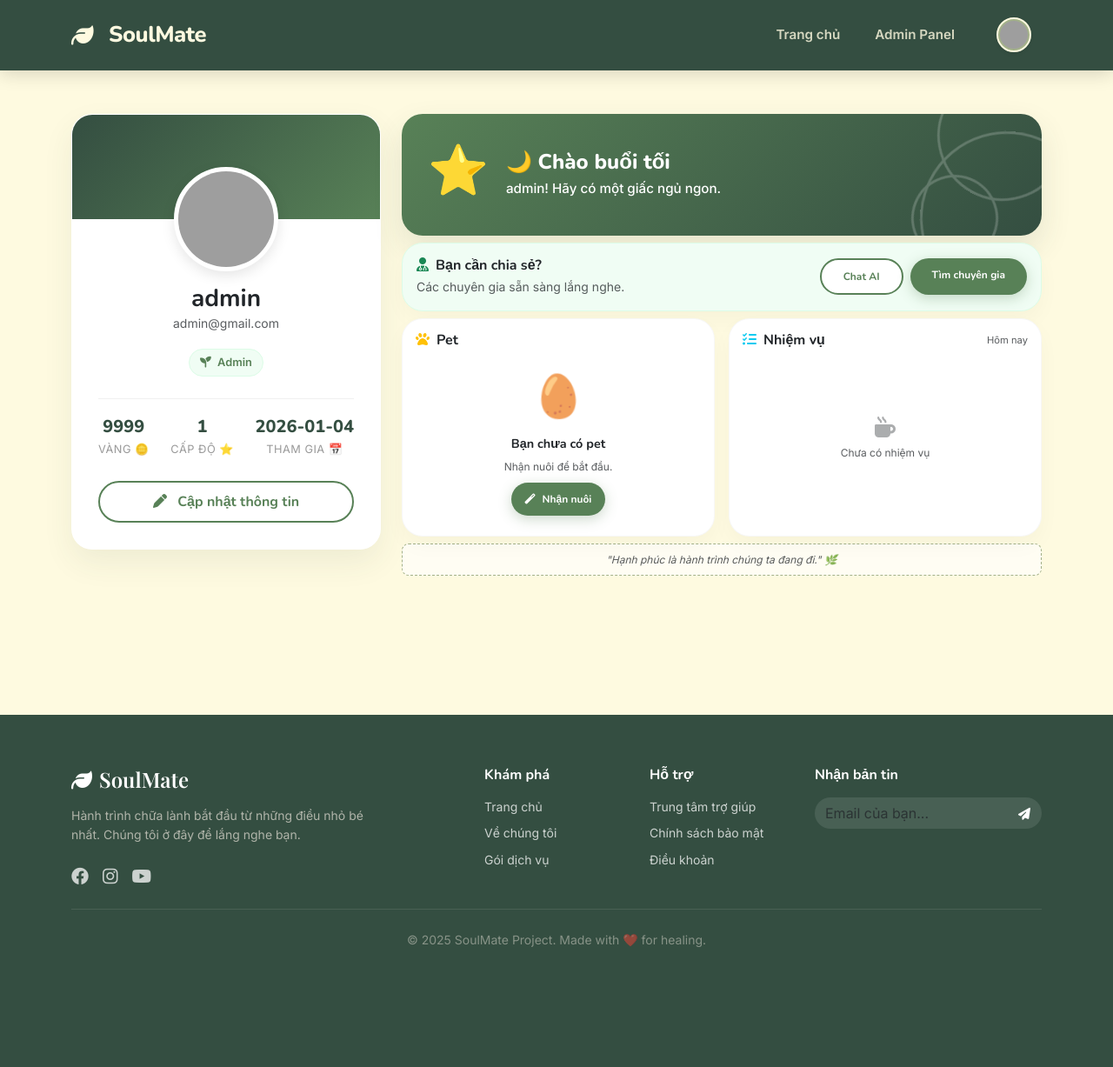
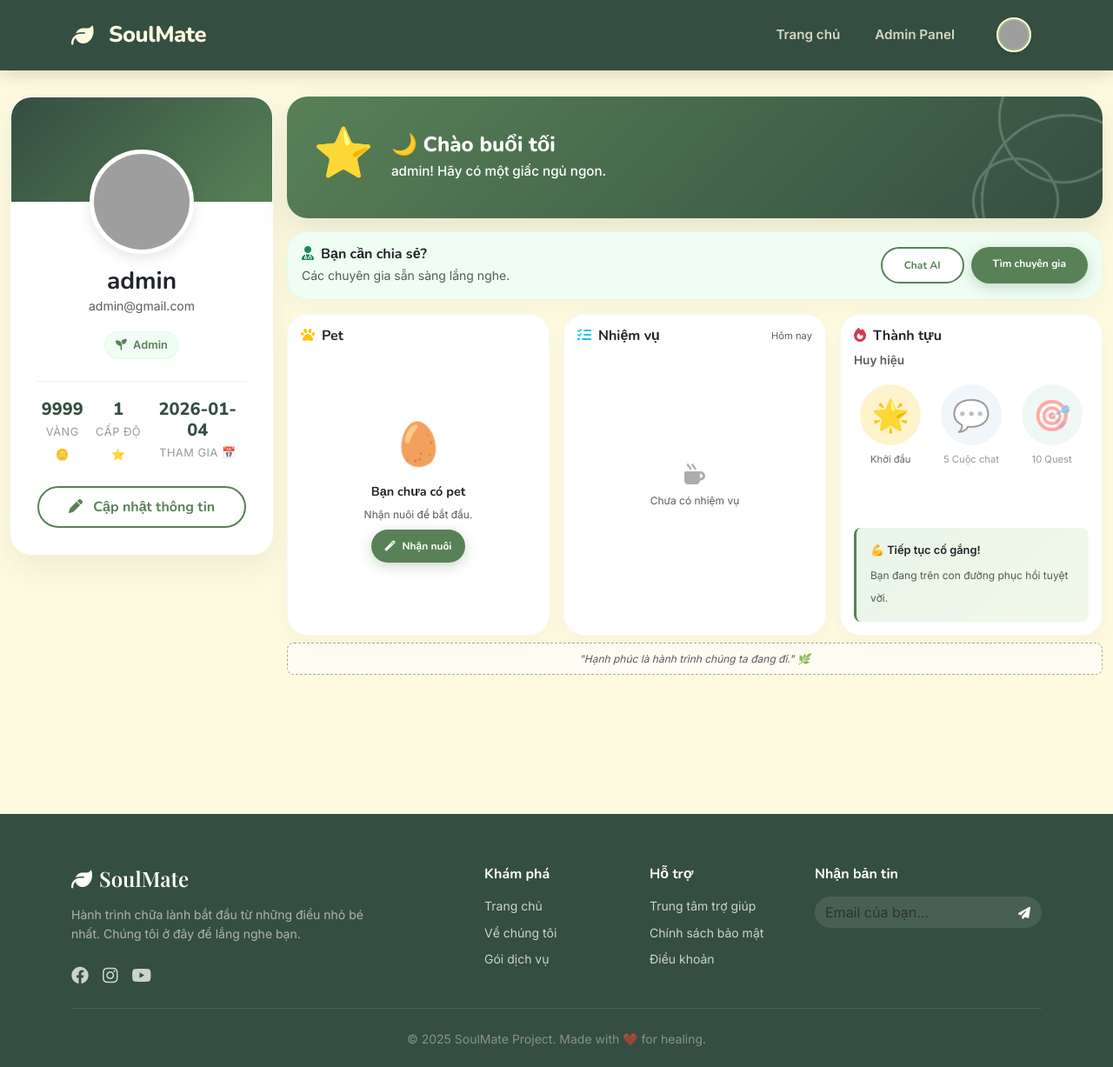
Before and after one commit to TTKhiem/Tuvantamly, a Flask app: page /user_profile in a window 1280 px wide. Shown: the whole page at 87% size. Before the commit the page ends 1089 px from the top, so only its background shows below. Run offline with Flask 3, Linux system fonts and the light colour scheme; a user stored in the database is signed in; data comes from the database, SQL or seed files in the repository; some web fonts are replaced; grey boxes are pictures that could not be loaded.

Commit message:
Update dashboard.html

```diff
--- a/templates/dashboard.html
+++ b/templates/dashboard.html
@@ -16,7 +16,14 @@
         background-position: 0 0, 15px 15px;
     }
 
-    .dashboard-wrapper { padding: 50px 0 80px; }
+    .dashboard-wrapper { padding: 30px 0 80px; }
+
+    /* Tối ưu container để full width */
+    .dashboard-wrapper .container {
+        max-width: 100% !important;
+        padding-left: 20px;
+        padding-right: 20px;
+    }
 
     /* 1. PROFILE CARD (Cột trái) */
     .profile-card {
@@ -27,6 +34,7 @@
         border: 1px solid rgba(255,255,255,0.5);
         position: sticky;
         top: 100px; /* Dính khi cuộn */
+        min-height: 370px;
     }
 
     .profile-header-bg {
@@ -322,11 +330,11 @@
 
 {% block content %}
 <div class="dashboard-wrapper">
-    <div class="container">
-        <div class="row g-4">
+    <div class="container-fluid">
+        <div class="row g-3">
 
-            <!-- --- CỘT TRÁI: PROFILE CARD --- -->
-            <div class="col-lg-4">
+            <!-- --- CỘT TRÁI: PROFILE CARD (Sticky) --- -->
+            <div class="col-xl-3 col-lg-4">
                 <div class="profile-card">
                     <div class="profile-header-bg"></div>
 
@@ -372,11 +380,11 @@
                 </div>
             </div>
 
-            <!-- --- CỘT PHẢI: WIDGETS & CONTENT --- -->
-            <div class="col-lg-8">
+            <!-- --- CỘT PHẢI: WIDGETS & CONTENT (Expanded) --- -->
+            <div class="col-xl-9 col-lg-8">
 
                 <!-- ✨ WELCOME HERO SECTION (NEW) -->
-                <div class="welcome-hero mb-2" id="welcomeHero">
+                <div class="welcome-hero mb-3" id="welcomeHero" style="margin-bottom: 15px !important;">
                     <div class="welcome-hero-content">
                         <div class="welcome-emoji" id="welcomeEmoji">👋</div>
                         <div class="welcome-text">
@@ -432,7 +440,7 @@
                 </script>
 
                 <!-- 1. MATCH STATUS (Trạng thái kết nối) -->
-                <div class="mb-2">
+                <div class="mb-3">
                     {% if current_match_code %}
                         <!-- TRẠNG THÁI: ĐANG CÓ PHÒNG CHAT -->
                         <div class="widget-card match-card-active d-flex align-items-center justify-content-between p-3">
@@ -463,8 +471,8 @@
 
                 <div class="row g-3">
                     <!-- 2. PET WIDGET -->
-                    <div class="col-md-6">
-                        <div class="widget-card h-100 d-flex flex-column" style="padding: 15px;">
+                    <div class="col-md-4">
+                        <div class="widget-card h-100 d-flex flex-column" style="padding: 15px; min-height: 370px;">
                             <div class="d-flex justify-content-between align-items-center mb-2">
                                 <h6 class="fw-bold mb-0 text-dark"><i class="fas fa-paw text-warning me-2"></i>Pet</h6>
                                 {% if pet %}
@@ -475,8 +483,8 @@
                             {% if pet %}
                                 <!-- TRƯỜNG HỢP 1: ĐÃ CÓ PET -->
                                 <div class="pet-preview-box"
-                                     style="height: 120px;
-                                            margin: 10px 0;
+                                     style="height: 180px;
+                                            margin: 8px 0 15px 0;
                                             /* Kiểm tra nếu có link ảnh thì mới set background image */
                                             {% if pet.background_url %}
                                                 background-image: url('{{ pet.background_url }}');
@@ -523,31 +531,30 @@
                     </div>
 
                     <!-- 3. DAILY QUESTS -->
-                    <div class="col-md-6">
-                        <div class="widget-card h-100 d-flex flex-column" style="padding: 15px;">
+                    <div class="col-md-4">
+                        <div class="widget-card h-100 d-flex flex-column" style="padding: 15px; min-height: 370px;">
                             <div class="d-flex justify-content-between align-items-center mb-2">
                                 <h6 class="fw-bold mb-0 text-dark"><i class="fas fa-tasks text-info me-2"></i>Nhiệm vụ</h6>
                                 <small class="text-muted" style="font-size: 0.7rem;">Hôm nay</small>
                             </div>
 
-                            <div class="d-flex flex-column gap-1 flex-grow-1" style="font-size: 0.85rem;">
+                            <div class="d-flex flex-column gap-2 flex-grow-1" style="font-size: 0.95rem;">
                                 {% if quests %}
                                     {% for quest in quests %}
-                                    <div class="quest-item" style="padding: 8px 0; border-bottom: 1px solid #f5f5f5;">
-                                        <div class="d-flex align-items-center gap-2">
+                                    <div class="quest-item" style="padding: 10px 0; border-bottom: 1px solid #f5f5f5; margin-right: -25px; padding-right: 25px; display: flex; align-items: center; justify-content: space-between;">
+                                        <span class="{% if quest.completed %}text-muted{% else %}fw-bold text-dark{% endif %}" style="font-size: 0.9rem; flex-grow: 1;">{{ quest.title }}</span>
+                                        <div style="width: 20px; height: 20px; flex-shrink: 0; margin-left: 8px; display: flex; align-items: center; justify-content: center;">
                                             {% if quest.completed %}
-                                                <i class="fas fa-check-circle text-success" style="font-size: 0.85rem;"></i>
-                                                <span class="small text-muted">{{ quest.title }}</span>
+                                                <i class="fas fa-check-circle text-success" style="font-size: 1rem; line-height: 1;"></i>
                                             {% else %}
-                                                <i class="far fa-circle text-muted" style="font-size: 0.85rem;"></i>
-                                                <span class="small fw-bold text-dark">{{ quest.title }}</span>
+                                                <i class="far fa-circle text-muted" style="font-size: 1rem; line-height: 1;"></i>
                                             {% endif %}
                                         </div>
                                     </div>
                                     {% endfor %}
 
                                     <div class="mt-auto text-center pt-2">
-                                        <a href="{{ url_for('pet_page') }}" class="text-decoration-none small fw-bold text-primary" style="font-size: 0.75rem;">
+                                        <a href="{{ url_for('pet_page') }}" class="text-decoration-none small fw-bold text-primary" style="font-size: 0.8rem;">
                                             Làm nhiệm vụ <i class="fas fa-arrow-right ms-1"></i>
                                         </a>
                                     </div>
@@ -562,9 +569,68 @@
                             </div>
                         </div>
                     </div>
+
+                    <!-- 4. STREAKS & ACHIEVEMENTS (NEW) -->
+                    <div class="col-md-4">
+                        <div class="widget-card h-100 d-flex flex-column" style="padding: 15px; min-height: 370px;">
+                            <h6 class="fw-bold mb-2 text-dark"><i class="fas fa-fire text-danger me-2"></i>Thành tựu</h6>
+
+                            <!-- STREAK SECTION (DYNAMIC) -->
+                            {% if achievements %}
+                            <div class="mb-3">
+                                <div class="d-flex align-items-center justify-content-between mb-2">
+                                    <small class="text-muted fw-bold" style="font-size: 0.8rem;">Chuỗi Self-Care</small>
+                                    <span class="badge bg-danger text-white rounded-pill" style="font-size: 0.7rem;">🔥 {{ achievements.streak.current_streak }} ngày</span>
+                                </div>
+                                <div class="progress" style="height: 8px;">
+                                    <div class="progress-bar bg-danger" style="width: {{ achievements.streak.percentage }}%; border-radius: 4px;"></div>
+                                </div>
+                            </div>
+                            {% endif %}
+
+                            <!-- ACHIEVEMENTS BADGES (DYNAMIC) -->
+                            <div class="mb-auto">
+                                <small class="text-muted fw-bold d-block mb-3" style="font-size: 0.85rem;">Huy hiệu</small>
+                                <div class="d-flex flex-wrap gap-2 justify-content-around">
+                                    {% if achievements and achievements.all_badges %}
+                                        {% for badge in achievements.all_badges %}
+                                        <div class="d-flex flex-column align-items-center" title="{% if badge.unlocked %}Đã unlock{% else %}Chưa unlock: {{ badge.description }}{% endif %}">
+                                            <div style="width: 70px; height: 70px; background: {{ badge.color }}; border-radius: 50%; display: flex; align-items: center; justify-content: center; font-size: 2.2rem; margin-bottom: 8px; {% if not badge.unlocked %}opacity: 0.4;{% endif %} transition: 0.3s;">{{ badge.emoji }}</div>
+                                            <span style="font-size: 0.7rem; text-center; {% if badge.unlocked %}color: #333;{% else %}color: #999;{% endif %};">{{ badge.name }}</span>
+                                        </div>
+                                        {% endfor %}
+                                    {% else %}
+                                        <!-- Fallback badges (static) -->
+                                        <div class="d-flex flex-column align-items-center">
+                                            <div style="width: 70px; height: 70px; background: #FFF3CD; border-radius: 50%; display: flex; align-items: center; justify-content: center; font-size: 2.2rem; margin-bottom: 8px;">🌟</div>
+                                            <span style="font-size: 0.7rem; text-center; color: #666;">Khởi đầu</span>
+                                        </div>
+                                        <div class="d-flex flex-column align-items-center">
+                                            <div style="width: 70px; height: 70px; background: #DCE9F5; border-radius: 50%; display: flex; align-items: center; justify-content: center; font-size: 2.2rem; margin-bottom: 8px; opacity: 0.4;">💬</div>
+                                            <span style="font-size: 0.7rem; text-center; color: #999;">5 Cuộc chat</span>
+                                        </div>
+                                        <div class="d-flex flex-column align-items-center">
+                                            <div style="width: 70px; height: 70px; background: #DCF0E7; border-radius: 50%; display: flex; align-items: center; justify-content: center; font-size: 2.2rem; margin-bottom: 8px; opacity: 0.4;">🎯</div>
+                                            <span style="font-size: 0.7rem; text-center; color: #999;">10 Quest</span>
+                                        </div>
+                                    {% endif %}
+                                </div>
+                            </div>
+
+                            <!-- MOTIVATION CARD -->
+                            <div class="mt-3 p-3 rounded-3" style="background: linear-gradient(135deg, #E8F5E9 0%, #F1F8E9 100%); border-left: 3px solid #588157;">
+                                <small class="text-dark fw-bold d-block mb-1" style="font-size: 0.8rem;">💪 Tiếp tục cố gắng!</small>
+                                <small class="text-muted" style="font-size: 0.75rem;">
+                                    {% if achievements and achievements.streak.current_streak > 0 %}
+                                        Bạn đang ở chuỗi {{ achievements.streak.current_streak }} ngày. Tuyệt vời!
+                                    {% else %}
+                                        Bạn đang trên con đường phục hồi tuyệt vời.
+                                    {% endif %}
+                                </small>
+                            </div>
+                        </div>
+                    </div>
                 </div>
-
-                <!-- FOOTER QUOTE -->
                 <div class="mt-2 p-2 rounded-3 text-center" style="background: rgba(255,255,255,0.6); border: 1px dashed #A3B18A; font-size: 0.75rem;">
                     <p class="mb-0 fst-italic text-muted">
                         "Hạnh phúc là hành trình chúng ta đang đi." 🌿
```
